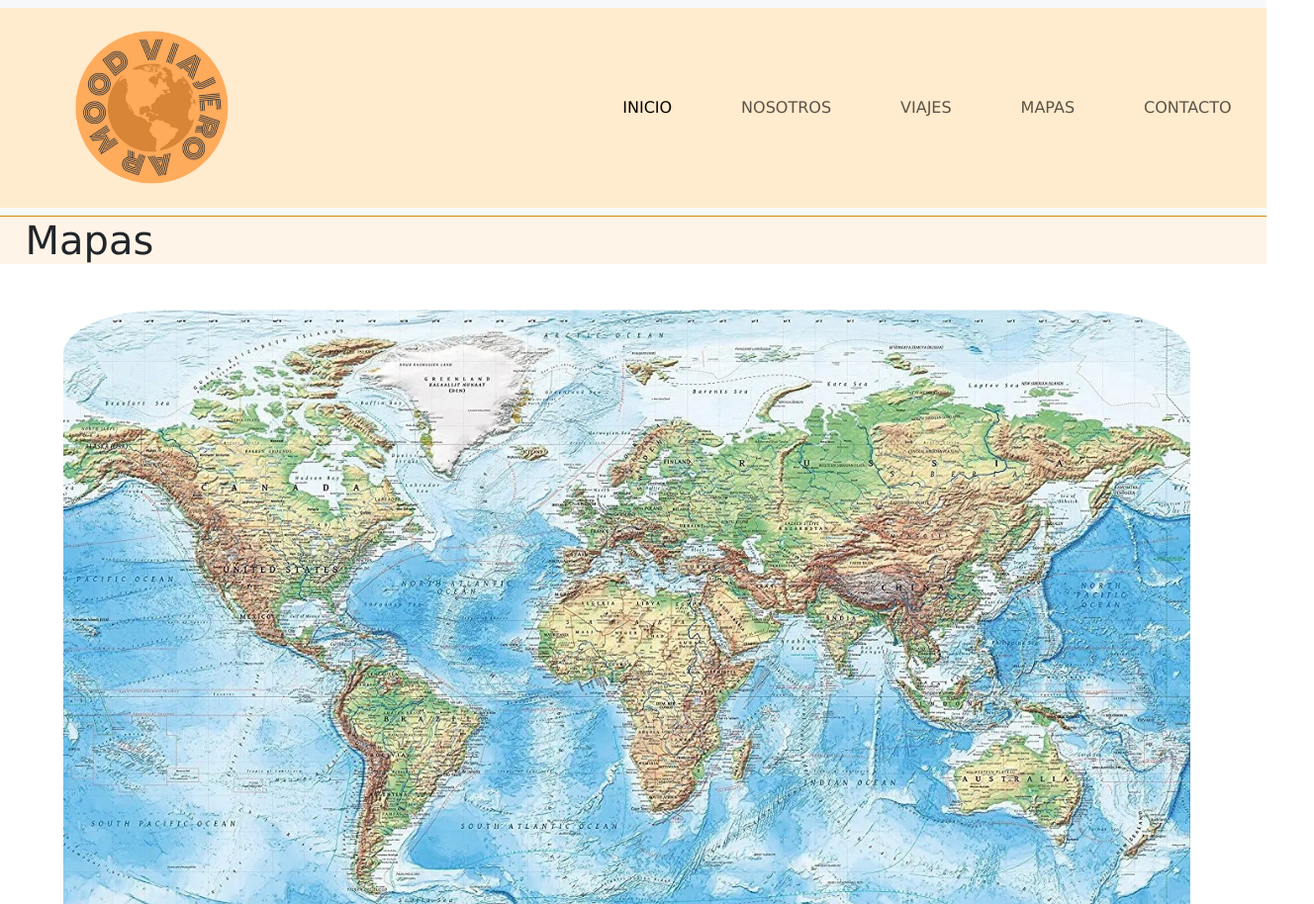
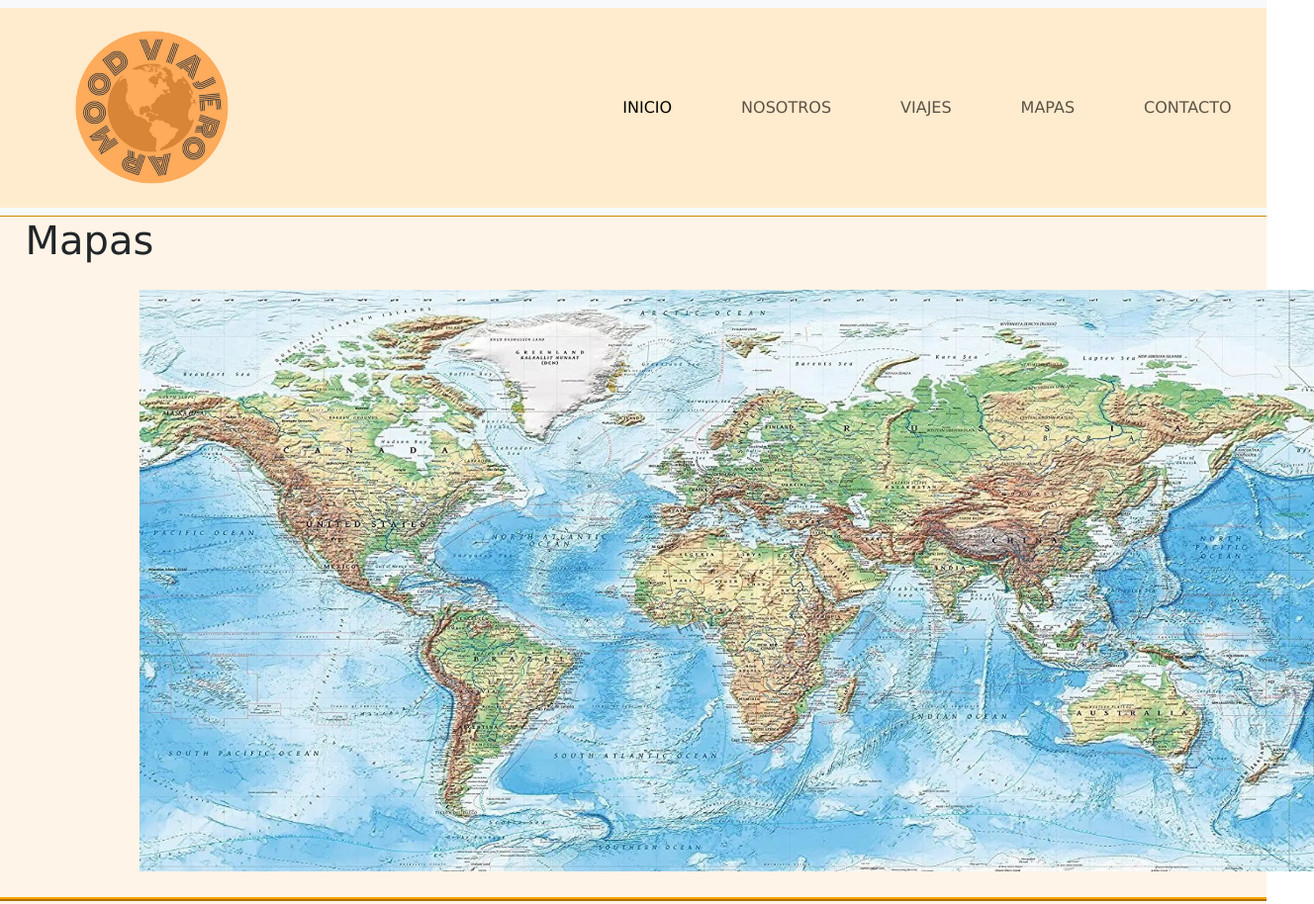
Before and after one commit to Leandro9485/MoodViajero, a website: page html/mapas.html in a window 1280 px wide. Shown: the top 914 px of the page at 99% size, 1328 px wide, since content can reach past the window. Drawn offline with nearby package versions, Linux system fonts and the light colour scheme.

Commit message:
Cambios en formato de imagen Mapa y color de H1

```diff
--- a/css/style.css
+++ b/css/style.css
@@ -70,7 +70,6 @@ body section {
 .Fotos-Index {
     width: 20%;
     margin: 10px;
-    border-radius: 5%;
 }
 
 .Imagenes-Index {
@@ -107,7 +106,7 @@ footer p {
 
 h1 {
     font-family: Verdana, Geneva, Tahoma, sans-serif;
-    color: black;
+    color: rgba(0, 0, 0, 0.712);
     padding-left: 2%;
     background-color: #FFF4E7;
 }
@@ -133,7 +132,10 @@ img {
     padding-left: 1%;
     padding-top: 2%;
     padding-bottom: 2%;
-    border-radius: 10%;
+}
+
+.Nosotros {
+    border-radius: 15%;
 }
 
 /* Pagina Viajes */
@@ -166,15 +168,25 @@ img {
 }
 
 .FotoViajes {
-width: 35%;
-height: 35%;
+    width: 35%;
+    height: 35%;
+    border-radius: 15%;
 }
 
 /* Pagina Mapas */
 
+.Mapa {
+    background-color: #FFF4E7;
+    border-bottom: 4px orange ridge;
+}
+
 .FotoMapa {
-    width: 90%;
-    margin: 1% 0% 2% 4%;
+    margin-top: -0.5rem;
+    width: 75rem;
+    height: 40rem;
+    position: relative;
+    left: 8rem;
+
 }
 
 Section iframe {
--- a/html/mapas.html
+++ b/html/mapas.html
@@ -43,9 +43,10 @@
     </nav>
   </header>
 
-  <h1>Mapas</h1>
-
-  <img src="../Images/mapa.jpeg" alt="Foto de mapa" class="FotoMapa">
+    <section class="Mapa">
+      <h1>Mapas</h1>
+        <img src="../Images/mapa.jpeg" alt="Foto de mapa" class="FotoMapa">
+    </section>
 
   <section class="Section-Mapas1">
     <iframe
```
Also changed, not shown: html/nosotros.html (+1 -1 lines), 1 other file.
